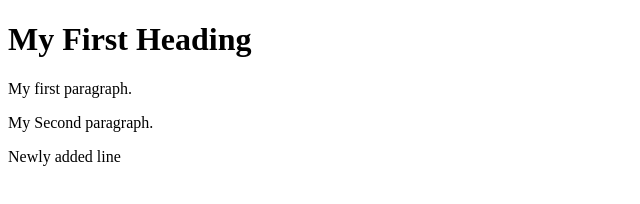
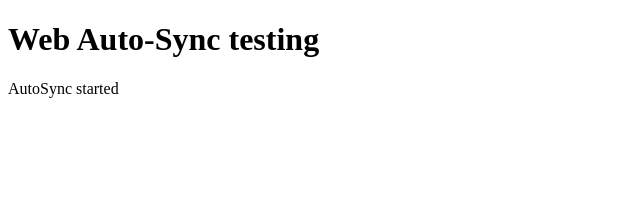
Before and after one commit to glorysherin/Web_AutoSync, a plain HTML site: page index.html in a window 1280 px wide. Shown: the whole page, without its empty margins (0-640 px from the left). Drawn offline with Linux system fonts and the light colour scheme.

Commit message:
Update index.html

```diff
--- a/index.html
+++ b/index.html
@@ -2,9 +2,7 @@
 <html>
 <body>
 
-<h1>My First Heading</h1>
-<p>My first paragraph.</p>
-<p>My Second paragraph.</p>
-  <p>Newly added line</p>
+<h1>Web Auto-Sync testing</h1>
+<p>AutoSync started</p>
 </body>
 </html>
```
